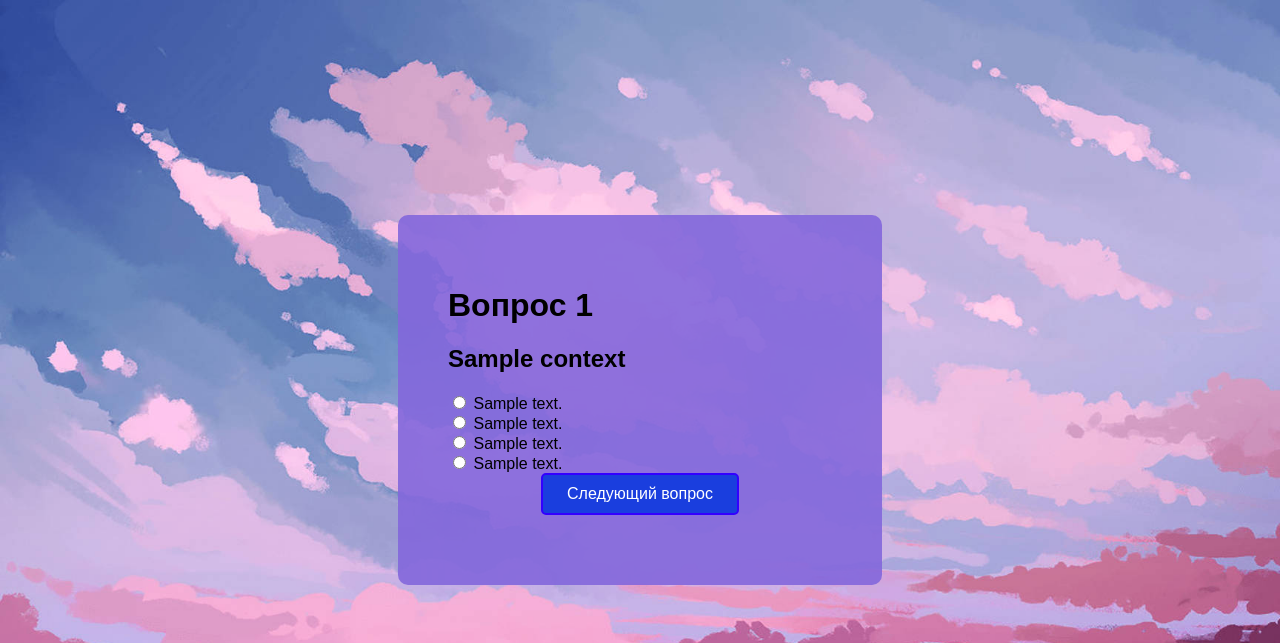
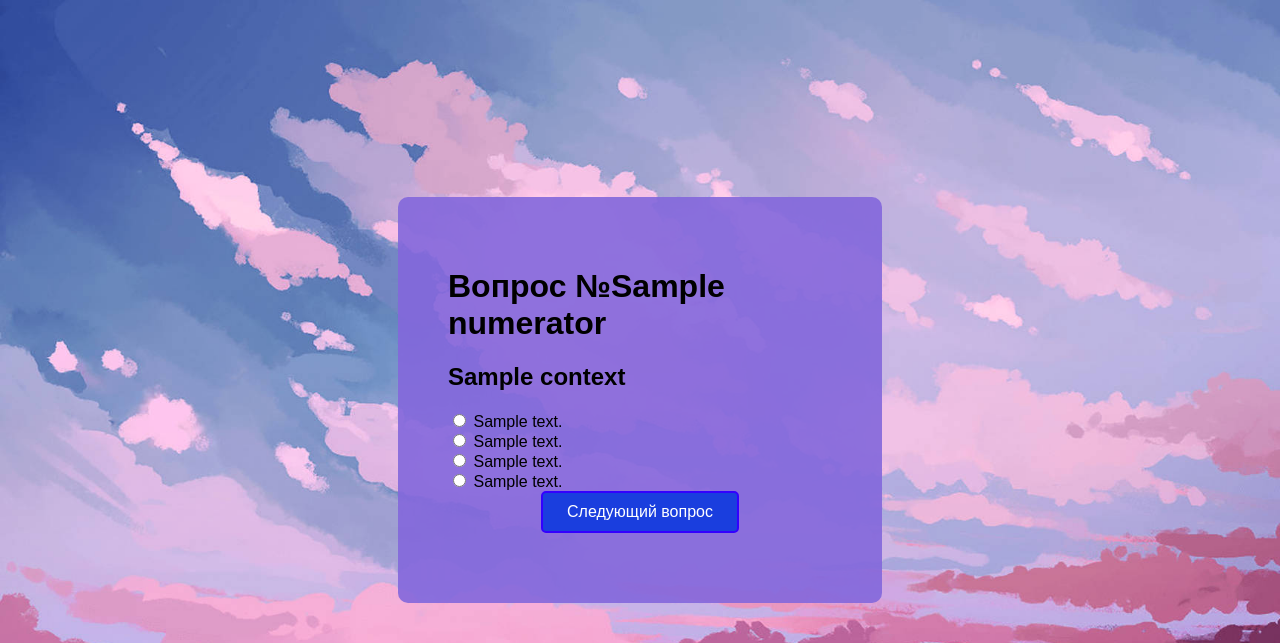
Before and after one commit to nikitaputintsevprogramming/Flask-Temlplate-Quiz, a Flask app: template templates/question.html in a window 1280 px wide. Shown: the top 643 px of the page. Run offline with Flask 3, Linux system fonts and the light colour scheme; the template is opened without the code that fills it: most values are stand-ins (such as "Sample title", 1, 10 or a date in 2020).

Commit message:
добавлена нумерация вопросов

```diff
--- a/app.py
+++ b/app.py
@@ -1,6 +1,7 @@
 # pandas, flask, openpyxl, ?pymongo
 # напомнить, что очень важно, чтобы во время работы файл xl был закрыт! иначе ничего не будет сохраняться
 
+import socket
 from flask import Flask, render_template, request, json, redirect, url_for
 
 import things
@@ -11,6 +12,7 @@ app = Flask(__name__)
 
 logger_instance = lg('QuizInformation')
 quizData = things.Question("question","answer1","answer2","answer3","answer4")
+newUser = things.User("1","1","1")
 context = {}
 
 @app.route('/')
@@ -20,6 +22,7 @@ def connect_form():
 @app.route('/question')
 def question():
     context['question'] = quizData.question
+    context['numerator'] = newUser[0].numerator
     context['answers'] = []
     context['answers'].append({'answer1': quizData.answer1, 'answer2': quizData.answer2, 'answer3': quizData.answer3, 'answer4': quizData.answer4})
     return render_template('question.html', context=context)
@@ -28,10 +31,13 @@ def question():
 def getQuestionData():
     global quizData
     quizData = things.Question(request.args.get("question"), request.args.get("answer1"), request.args.get("answer2"), request.args.get("answer3"), request.args.get("answer4"))
+    newUser[0].up_numerator()
+    # print(quizData.numerator)
     return json.dumps(f'question: { quizData.question}, answer1: {request.args.get("answer1")}, answer2: {request.args.get("answer2")}, answer3: {request.args.get("answer3")}, answer4: {request.args.get("answer4")}')
 
 @app.route('/getFormData')
 def getFormData():
+    global newUser
     print(f'Name: { request.args.get("fio")}, E-mail: {request.args.get("email")}, Phone: {request.args.get("phone")}')
     newUser = [things.User(request.args.get("fio"), request.args.get("email"), request.args.get("phone"))]
     # -------------------- потом переместить
@@ -45,5 +51,19 @@ def getFormData():
 def up():
     return
 
+@app.route('/up')
+def get_ip():
+    s = socket.socket(socket.AF_INET, socket.SOCK_DGRAM)
+    try:
+        # Используем подключение к общедоступному адресу, чтобы получить локальный IP-адрес
+        s.connect(('8.8.8.8', 1))
+        local_ip = s.getsockname()[0]
+    except Exception:
+        local_ip = '127.0.0.1'
+    finally:
+        s.close()
+    return local_ip
+    # print(local_ip)
+
 if __name__ == '__main__':
     app.run(host='0.0.0.0')
--- a/templates/question.html
+++ b/templates/question.html
@@ -2,7 +2,7 @@
 <html lang="en">
 <head>
     <meta charset="UTF-8">
-    <title>Вопрос 1</title>
+    <title>Вопрос №{{context.numerator}}</title>
     <link rel="stylesheet" type="text/css" href="../static/css/style.css">
     <script src="http://code.jquery.com/jquery-3.3.1.js"></script>
     <!-- <script src="../static/js/modules.js" type="application/javascript"></script> -->
@@ -12,7 +12,7 @@
 </head>
 <body>
     <div class="container">
-      <h1>Вопрос 1</h1>
+      <h1>Вопрос №{{context.numerator}}</h1>
 
       <div class="question-field">
         <h2 id="question">{{context.question}}</h2>
@@ -38,9 +38,7 @@
         </div>
       </div>
       {% endfor %}
-      <!-- <div class="send_button">
-        <button class="custom-btn btn-3" onclick='RandomQuestion()'><span>Следующий вопрос</span></button>
-      </div> -->
+
       <div class="send_button">
         <button class="custom-btn btn-3" onclick='GetQuestion("/getQuestionData")'><span>Следующий вопрос</span></button>
       </div>
--- a/things.py
+++ b/things.py
@@ -19,11 +19,18 @@ class User(Thing):
         self.email = email
         self.phone = phone
         self.marks = 0
+        self.numerator = 0
         users.append(self)
         print(f'добавлен пользователь с именем "{fio}", с почтой "{email}", с телефоном "{phone}", со счетом "{self.marks}"')
 
     def print_name(self):
         super().print_name()
+
+    def up_numerator(self):
+        self.numerator +=1
+
+    def up_mark(self):
+        self.marks +=1
 
     def print_marks(self):
         print(f'Набрано очков: {self.marks} из {self.numerator}')
@@ -37,11 +44,7 @@ class Question(Thing):
         self.answer3 = answer3
         self.answer4 = answer4
         # users.append(self)
-        self.numerator = 0
         print(f'добавлен вопрос: "{question}"')
 
     def print_name(self):
         super().print_name()
-
-    def print_marks(self):
-        print(f'Набрано очков: {self.marks}')
```
Also changed, not shown: templates/results.html (added, +25 -0 lines), 1 other file.
